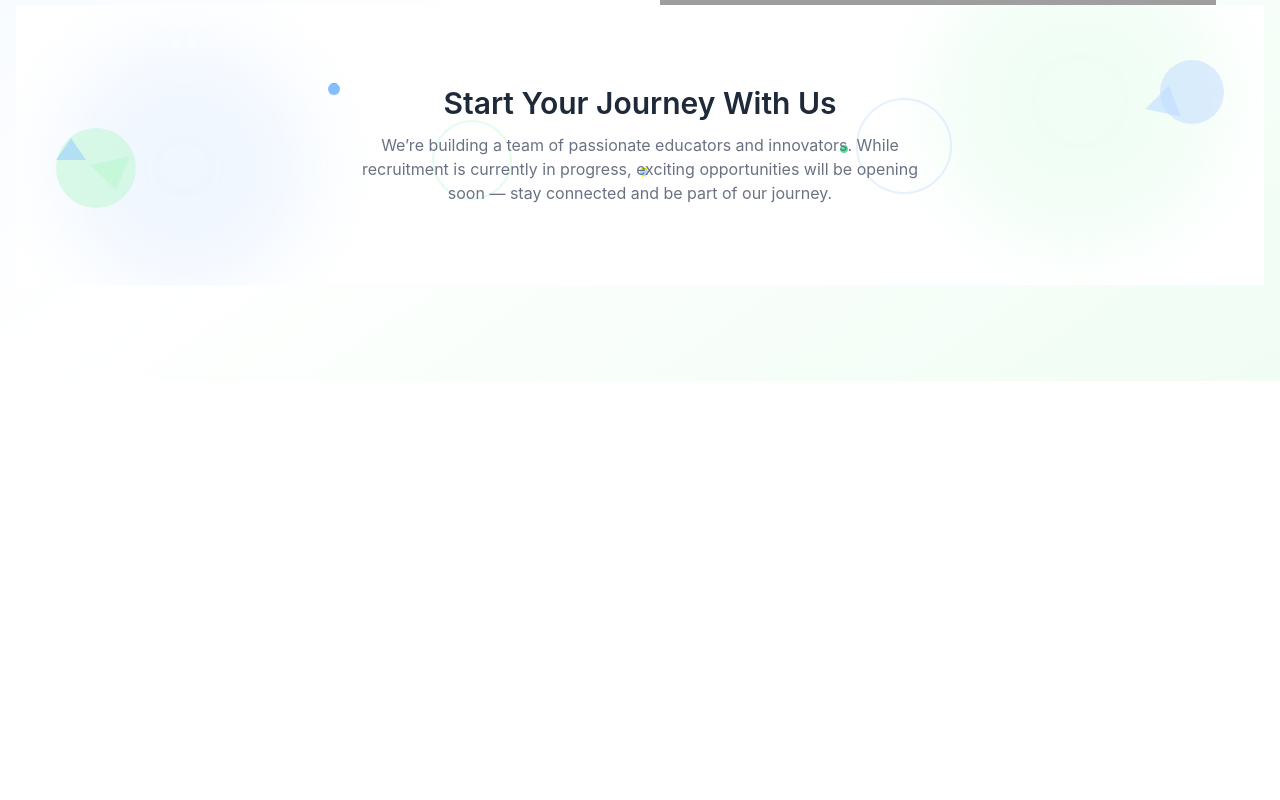
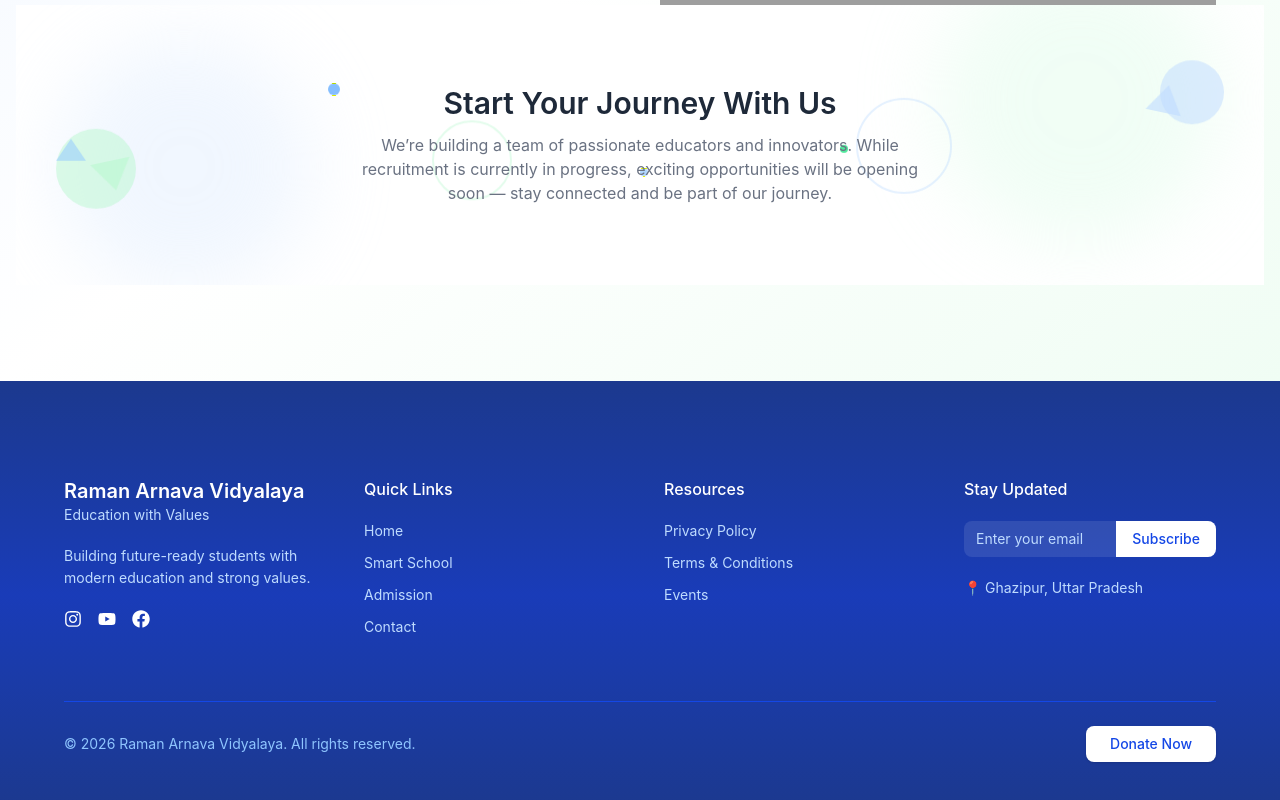
Before and after one commit to kdipendra5555-boop/rav-education, a React (Vite) app: page /careers in a window 1280 px wide. Shown: the part 2735-3535 px from the top of the page. Before the commit the page ends 3116 px from the top, so only its background shows below. Built offline with nearby package versions, Linux system fonts and the light colour scheme; grey boxes are pictures that could not be loaded.

Commit message:
Updated Raman School UI section

```diff
--- a/src/pages/CareerHome.jsx
+++ b/src/pages/CareerHome.jsx
@@ -4,6 +4,7 @@ import CareerPoint from "../component/career/CareerPoint";
 import HiringPhilosophy from "../component/career/HiringPhilosophy";
 import HiringProcess from "../component/career/HiringProcess";
 import WhoAndOffer from "../component/career/WhoAndOffer";
+import Footer from "../component/Footer";
 export default function CareerHome() {
   return (
     <>
@@ -13,6 +14,7 @@ export default function CareerHome() {
     <HiringProcess/>
     <WhoAndOffer/>
     <CareerPoint/>
+    <Footer/>
     </>
   );
 }
```
